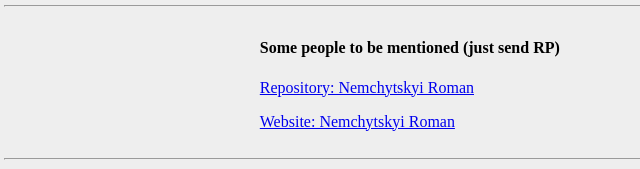
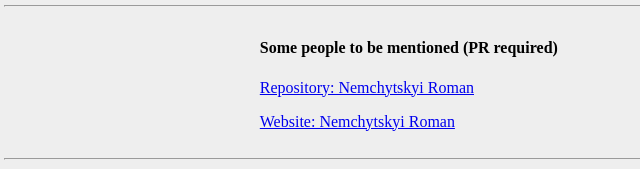
Before and after one commit to amistix/amistix.github.io, a plain HTML site: page dreamteam/index.html in a window 1280 px wide. Shown: the part 171-340 px from the top of the page, 4-644 px from the left. Drawn offline with Linux system fonts and the light colour scheme.

Commit message:
Fixed typo in dreamteam/index.html

```diff
--- a/dreamteam/index.html
+++ b/dreamteam/index.html
@@ -29,7 +29,7 @@
                 <tbody>
                     <tr>
                         <td>
-                            <h4>Some people to be mentioned (just send RP)</h4>
+                            <h4>Some people to be mentioned (PR required)</h4>
                             <p><a href="https://github.com/Roma212121212/Laba-8-2026">Repository: Nemchytskyi Roman</a></p>
                             <p><a href="https://roma212121212.github.io/Laba-8-2026/">Website: Nemchytskyi Roman</a></p>
                         </td>
```
